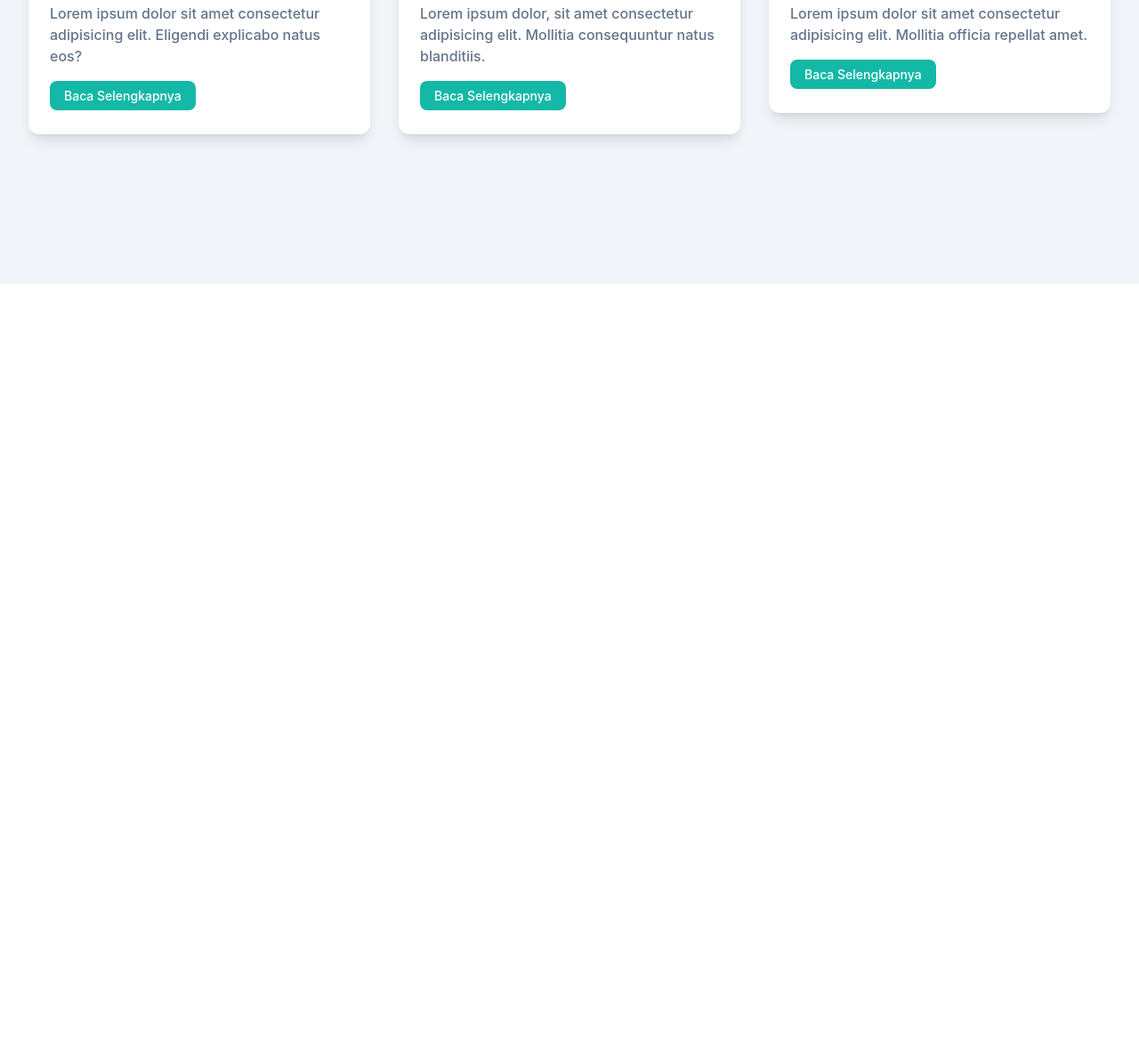
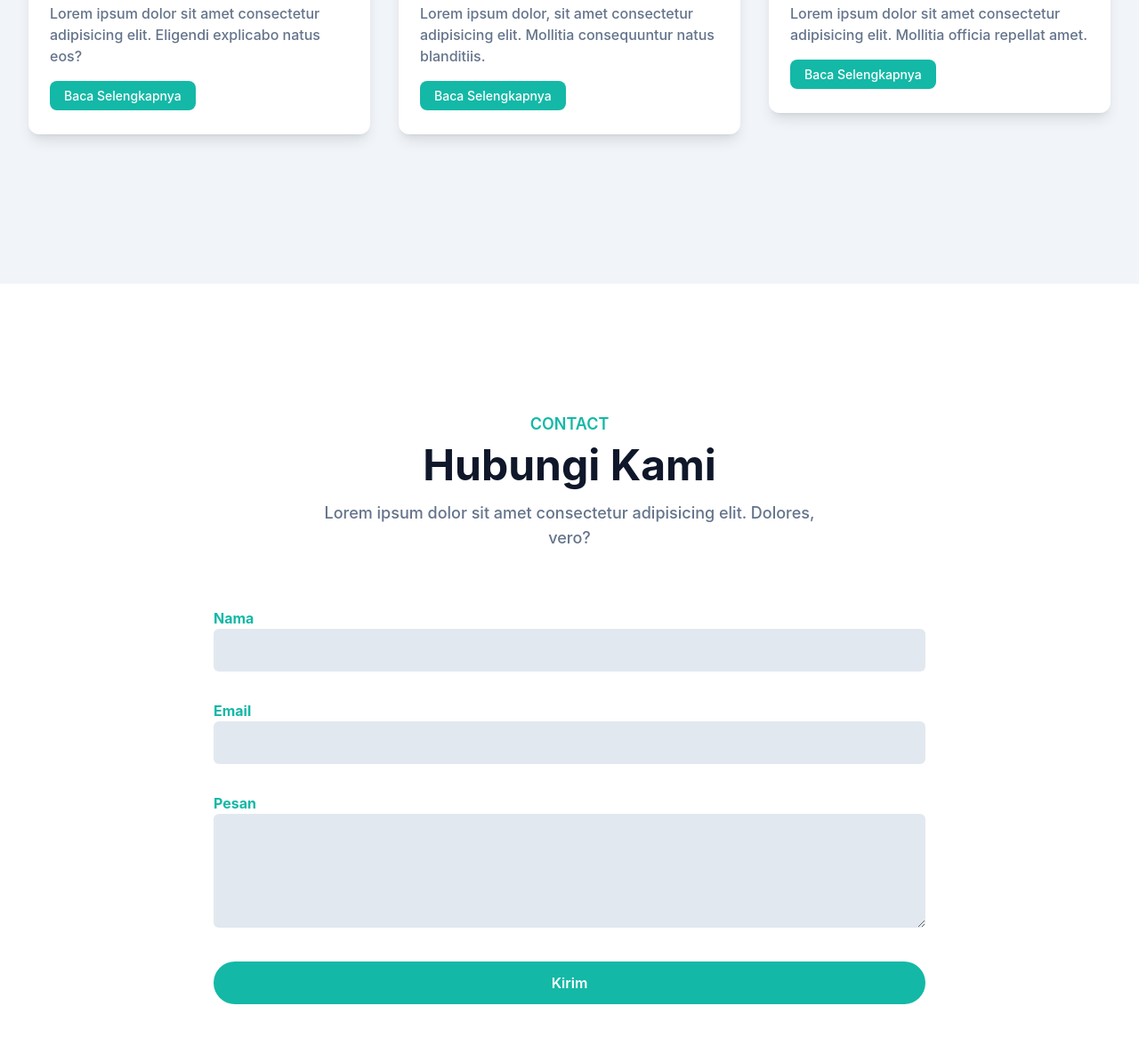
Before and after one commit to raflibima25/portfolio, a website: page index.html in a window 1280 px wide. Shown: the part 3853-5020 px from the top of the page at 89% size. Before the commit the page ends 4172 px from the top, so only its background shows below. Drawn offline with Linux system fonts and the light colour scheme.

Commit message:
add Contact section

```diff
--- a/index.html
+++ b/index.html
@@ -276,6 +276,40 @@
 		</section>
 		<!-- Blog End -->
 
+		<!-- Contact Start -->
+		<section id="contact" class="pt-36 pb-32">
+			<div class="container">
+				<div class="w-full px-4">
+					<div class="max-w-xl mx-auto text-center mb-16">
+						<h4 class="font-semibold text-lg text-primary uppercase mb-2">Contact</h4>
+						<h2 class="font-bold text-dark text-3xl mb-4 sm:text-4xl lg:text-5xl">Hubungi Kami</h2>
+						<p class="font-medium text-base text-secondary md:text-lg">Lorem ipsum dolor sit amet consectetur adipisicing elit. Dolores, vero?</p>
+					</div>
+				</div>
+
+				<form>
+					<div class="w-full lg:w-2/3 mx-auto">
+						<div class="w-full px-4 mb-8">
+							<label for="name" class="text-base font-bold text-primary">Nama</label>
+							<input type="text" id="name" class="w-full bg-slate-200 text-dark p-3 rounded-md focus:outline-none focus:ring-1 focus:ring-primary focus:border-primary" />
+						</div>
+						<div class="w-full px-4 mb-8">
+							<label for="email" class="text-base font-bold text-primary">Email</label>
+							<input type="email" id="email" class="w-full bg-slate-200 text-dark p-3 rounded-md focus:outline-none focus:ring-1 focus:ring-primary focus:border-primary" />
+						</div>
+						<div class="w-full px-4 mb-8">
+							<label for="message" class="text-base font-bold text-primary">Pesan</label>
+							<textarea id="message" class="w-full bg-slate-200 text-dark p-3 h-32 rounded-md focus:outline-none focus:ring-1 focus:ring-primary focus:border-primary"></textarea>
+						</div>
+						<div class="w-full px-4 mb-8">
+							<button class="w-full bg-primary text-white py-3 px-8 rounded-full text-base font-semibold hover:shadow-lg hover:opacity-80 transition duration-300">Kirim</button>
+						</div>
+					</div>
+				</form>
+			</div>
+		</section>
+		<!-- Contact End -->
+
 		<script src="dist/js/script.js"></script>
 	</body>
 </html>
```
Also changed, not shown: dist/output.css.
